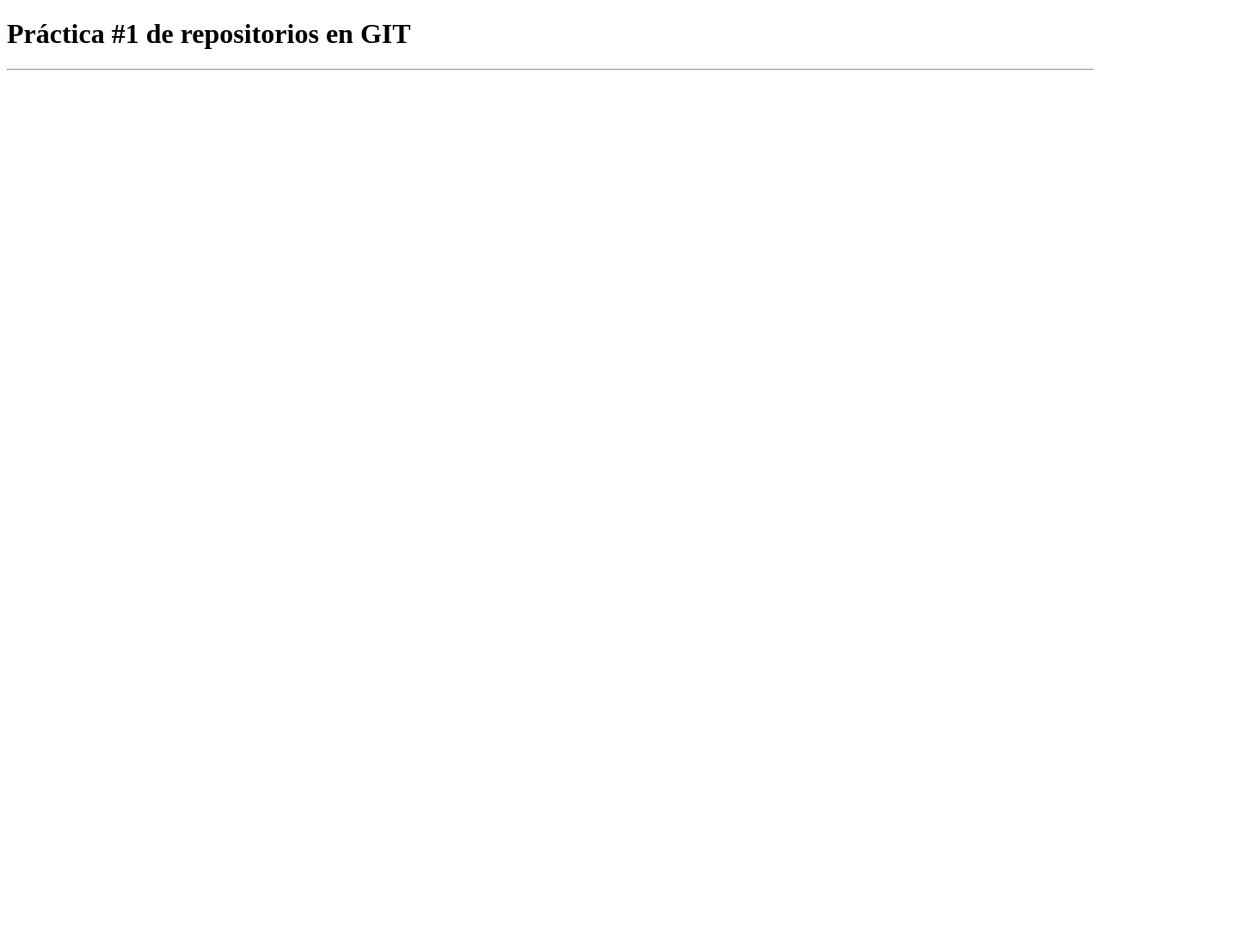
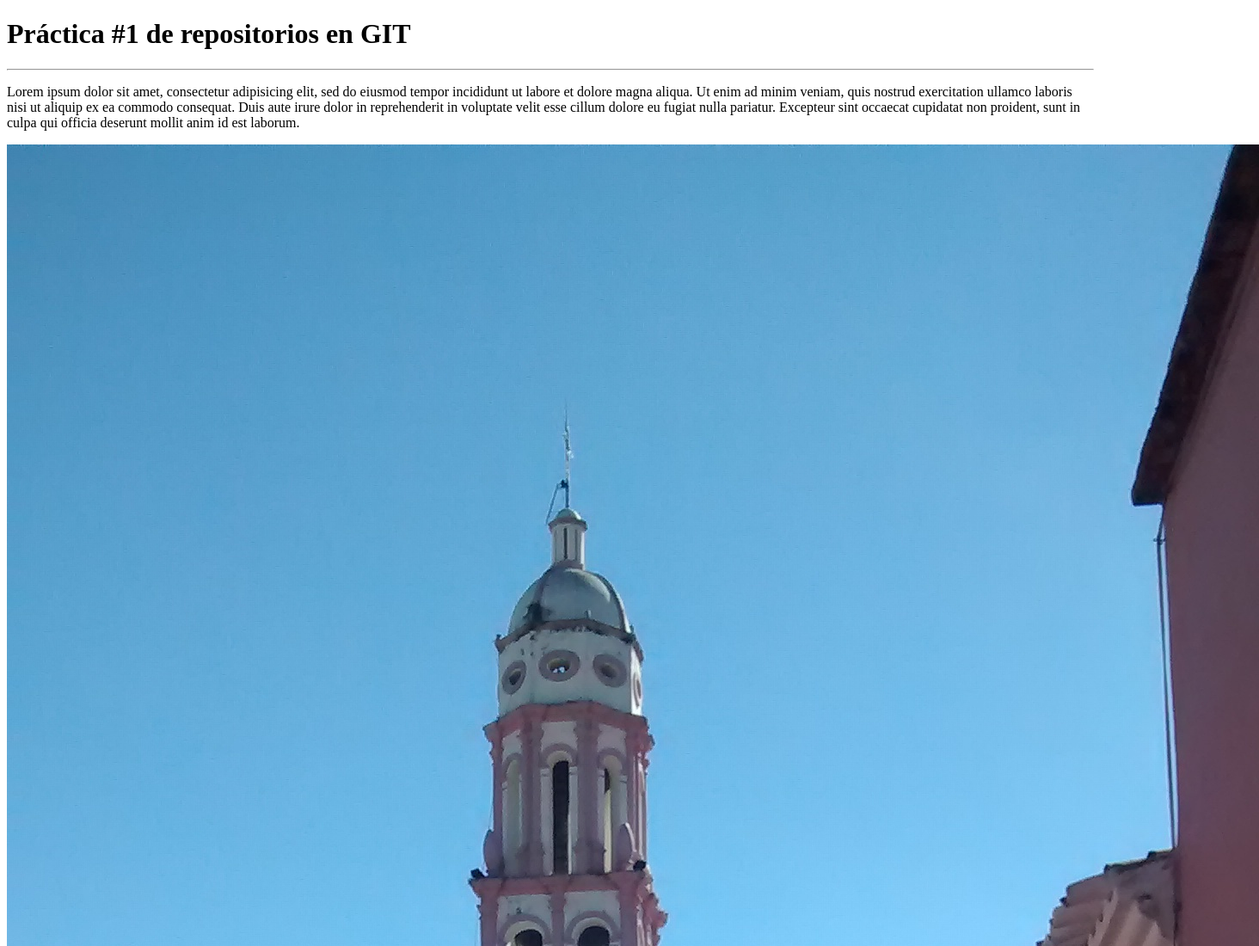
Before and after one commit to MORENO48/gitrepo, a plain HTML site: page index.html in a window 1280 px wide. Shown: the top 1100 px of the page at 86% size, 1464 px wide, since content can reach past the window. Before the commit the page ends 800 px from the top, so only its background shows below. Drawn offline with Linux system fonts and the light colour scheme.

Commit message:
se agrego imagen y descripcion a la pagina

```diff
--- a/index.html
+++ b/index.html
@@ -7,4 +7,11 @@
 </body>
 	<h1>Práctica #1 de repositorios en GIT</h1>
 	<hr>
+	<p>Lorem ipsum dolor sit amet, consectetur adipisicing elit, sed do eiusmod
+	tempor incididunt ut labore et dolore magna aliqua. Ut enim ad minim veniam,
+	quis nostrud exercitation ullamco laboris nisi ut aliquip ex ea commodo
+	consequat. Duis aute irure dolor in reprehenderit in voluptate velit esse
+	cillum dolore eu fugiat nulla pariatur. Excepteur sint occaecat cupidatat non
+	proident, sunt in culpa qui officia deserunt mollit anim id est laborum.</p>
+	<img src="imagenes/imagen1.jpg">
 </html>
```
Also changed, not shown: imagenes/imagen1.jpg (added).
